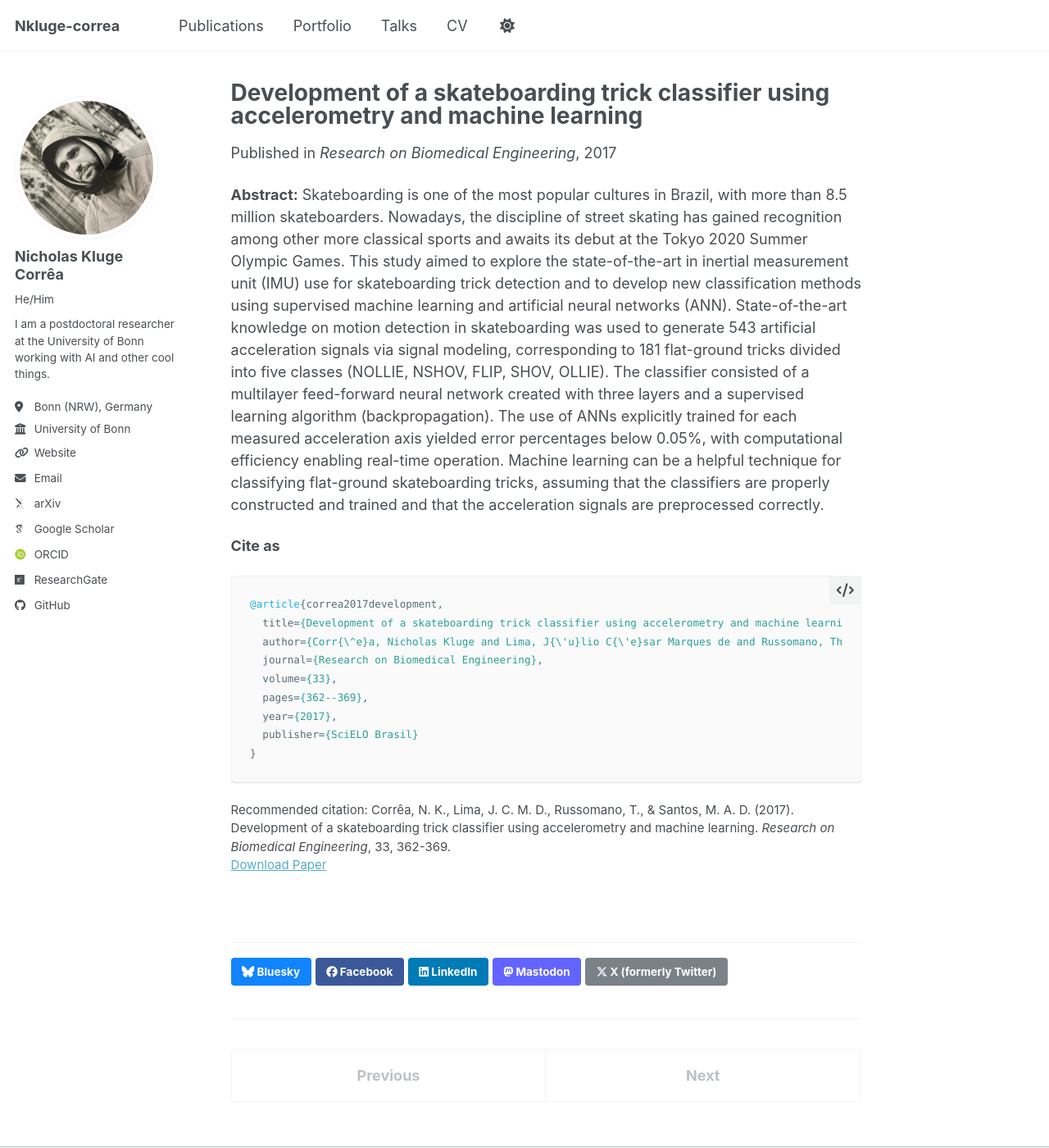
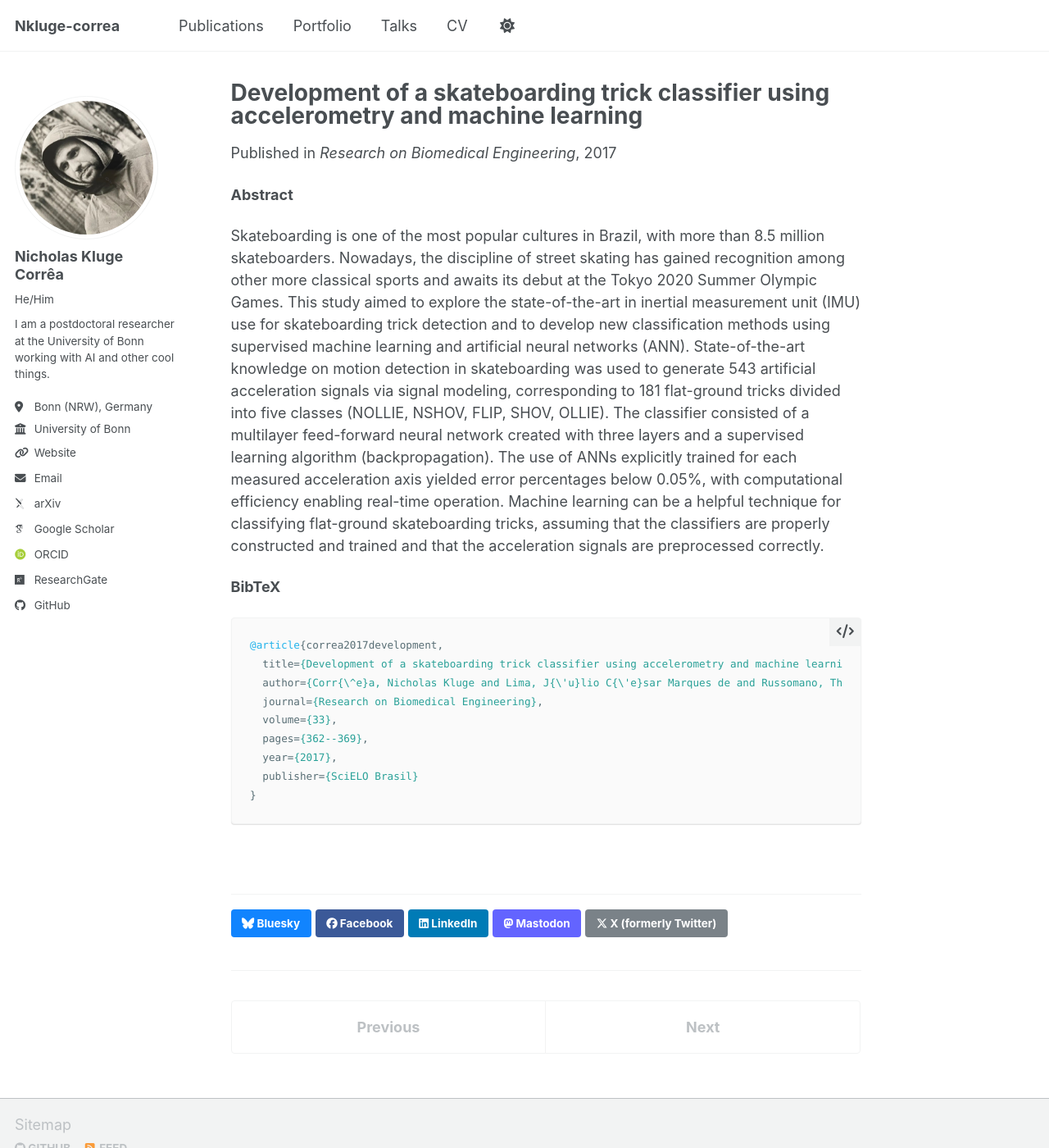
Before and after one commit to Nkluge-correa/hello, a Jekyll site: the page built from _publications/2017-10-01-development-of-a-skateboarding-trick-classifier-using-accelerometry-and-machine-learning.md, in a window 1280 px wide and 1400 px high. Shown: the whole window at 82% size. Built offline with Jekyll 4.4.1, drawn with Linux system fonts in a browser that asks for light colours; some web fonts are replaced; a script bundle is joined from its source files by our own code; library files that are not in the unit come from our copies.

Commit message:
Revise abstract and add citation in BibTeX format
Updated the abstract section and added citation details in BibTeX format.

````diff
--- a/_publications/2017-10-01-development-of-a-skateboarding-trick-classifier-using-accelerometry-and-machine-learning.md
+++ b/_publications/2017-10-01-development-of-a-skateboarding-trick-classifier-using-accelerometry-and-machine-learning.md
@@ -7,12 +7,13 @@
 date: 2017-10-01
 venue: 'Research on Biomedical Engineering'
 paperurl: 'https://www.scielo.br/j/reng/a/sgsxHt4HffBYxDhqj9QD3dS'
-citation: 'Corrêa, N. K., Lima, J. C. M. D., Russomano, T., & Santos, M. A. D. (2017). Development of a skateboarding trick classifier using accelerometry and machine learning. <i>Research on Biomedical Engineering</i>, 33, 362-369.'
 ---
 
-**Abstract:** Skateboarding is one of the most popular cultures in Brazil, with more than 8.5 million skateboarders. Nowadays, the discipline of street skating has gained recognition among other more classical sports and awaits its debut at the Tokyo 2020 Summer Olympic Games. This study aimed to explore the state-of-the-art in inertial measurement unit (IMU) use for skateboarding trick detection and to develop new classification methods using supervised machine learning and artificial neural networks (ANN). State-of-the-art knowledge on motion detection in skateboarding was used to generate 543 artificial acceleration signals via signal modeling, corresponding to 181 flat-ground tricks divided into five classes (NOLLIE, NSHOV, FLIP, SHOV, OLLIE). The classifier consisted of a multilayer feed-forward neural network created with three layers and a supervised learning algorithm (backpropagation). The use of ANNs explicitly trained for each measured acceleration axis yielded error percentages below 0.05%, with computational efficiency enabling real-time operation. Machine learning can be a helpful technique for classifying flat-ground skateboarding tricks, assuming that the classifiers are properly constructed and trained and that the acceleration signals are preprocessed correctly.
+**Abstract**
 
-**Cite as**
+Skateboarding is one of the most popular cultures in Brazil, with more than 8.5 million skateboarders. Nowadays, the discipline of street skating has gained recognition among other more classical sports and awaits its debut at the Tokyo 2020 Summer Olympic Games. This study aimed to explore the state-of-the-art in inertial measurement unit (IMU) use for skateboarding trick detection and to develop new classification methods using supervised machine learning and artificial neural networks (ANN). State-of-the-art knowledge on motion detection in skateboarding was used to generate 543 artificial acceleration signals via signal modeling, corresponding to 181 flat-ground tricks divided into five classes (NOLLIE, NSHOV, FLIP, SHOV, OLLIE). The classifier consisted of a multilayer feed-forward neural network created with three layers and a supervised learning algorithm (backpropagation). The use of ANNs explicitly trained for each measured acceleration axis yielded error percentages below 0.05%, with computational efficiency enabling real-time operation. Machine learning can be a helpful technique for classifying flat-ground skateboarding tricks, assuming that the classifiers are properly constructed and trained and that the acceleration signals are preprocessed correctly.
+
+**BibTeX**
 
 ```bibtex
 @article{correa2017development,
````
